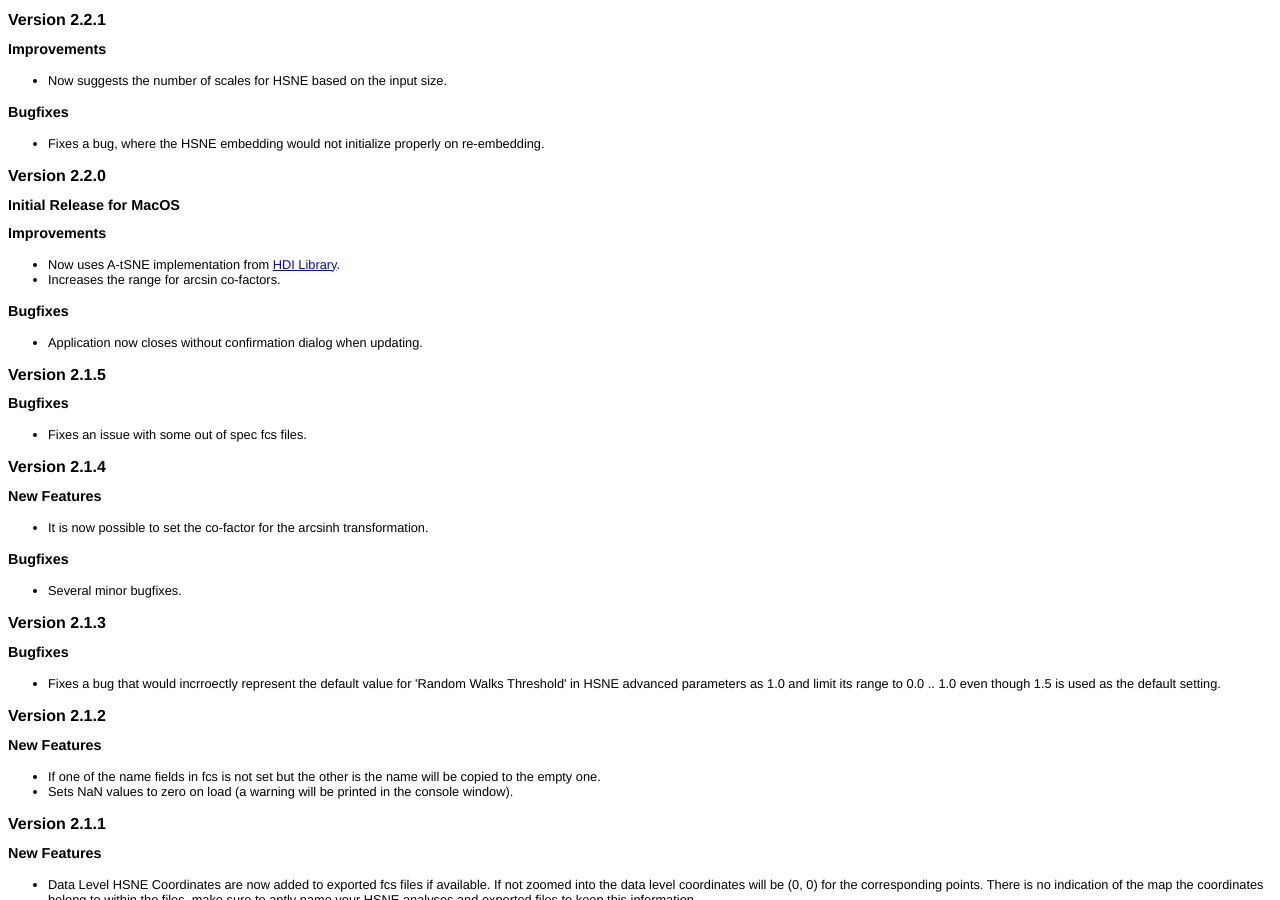
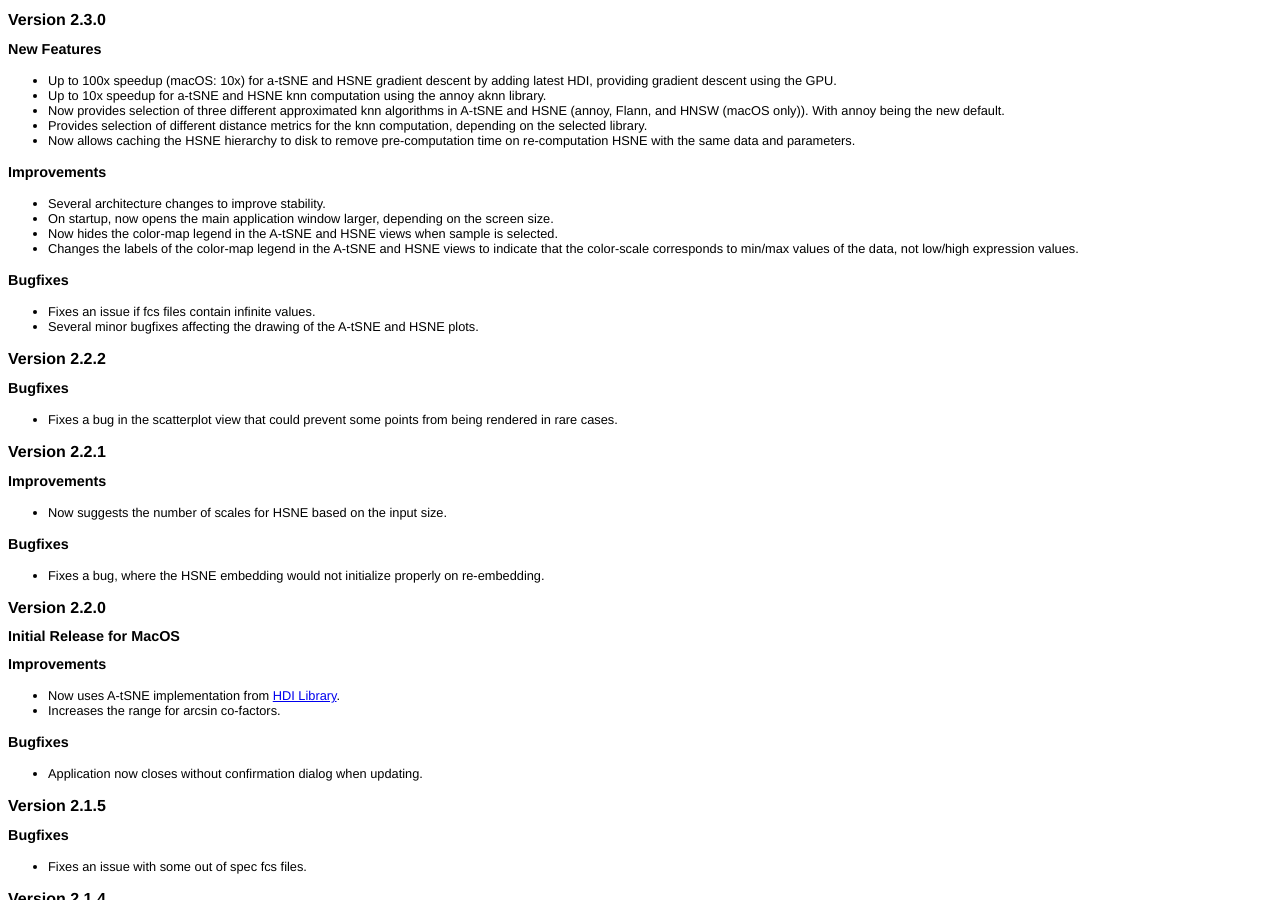
Before and after one commit to Cytosplore/cytosplore.github.io, a Jekyll site: the page appcast/release_notes.html, which Jekyll copies as it is, in a window 1280 px wide and 900 px high. Built offline with Jekyll 4.4.1, drawn with Linux system fonts in a browser that asks for light colours.

Commit message:
Publishes 2.3.0

```diff
--- a/appcast/release_notes.html
+++ b/appcast/release_notes.html
@@ -14,6 +14,38 @@
 </head>
 
 <body>
+
+    <h1>Version 2.3.0</h1>
+
+    <h2>New Features</h2>
+    <ul>
+        <li>Up to 100x speedup (macOS: 10x) for a-tSNE and HSNE gradient descent by adding latest HDI, providing gradient descent using the GPU.</li>
+        <li>Up to 10x speedup for a-tSNE and HSNE knn computation using the annoy aknn library.</li>
+        <li>Now provides selection of three different approximated knn algorithms in A-tSNE and HSNE (annoy, Flann, and HNSW (macOS only)). With annoy being the new default.</li>
+        <li>Provides selection of different distance metrics for the knn computation, depending on the selected library.</li>
+        <li>Now allows caching the HSNE hierarchy to disk to remove pre-computation time on re-computation HSNE with the same data and parameters.</li>
+    </ul>
+
+    <h2>Improvements</h2>
+    <ul>
+        <li>Several architecture changes to improve stability.</li>
+        <li>On startup, now opens the main application window larger, depending on the screen size.</li>
+        <li>Now hides the color-map legend in the A-tSNE and HSNE views when sample is selected.</li>
+        <li>Changes the labels of the color-map legend in the A-tSNE and HSNE views to indicate that the color-scale corresponds to min/max values of the data, not low/high expression values.</li>
+    </ul>
+
+    <h2>Bugfixes</h2>
+    <ul>
+        <li>Fixes an issue if fcs files contain infinite values.</li>
+        <li>Several minor bugfixes affecting the drawing of the A-tSNE and HSNE plots.</li>
+    </ul>
+
+    <h1>Version 2.2.2</h1>
+
+    <h2>Bugfixes</h2>
+    <ul>
+        <li>Fixes a bug in the scatterplot view that could prevent some points from being rendered in rare cases.</li>
+    </ul>
 
     <h1>Version 2.2.1</h1>
 
```
Also changed, not shown: _posts/2018-06-02-releases.markdown (+21 -0 lines), appcast/appcast.xml (+26 -0 lines), appcast/appcast_mac.xml (+25 -0 lines), 1 other file.
